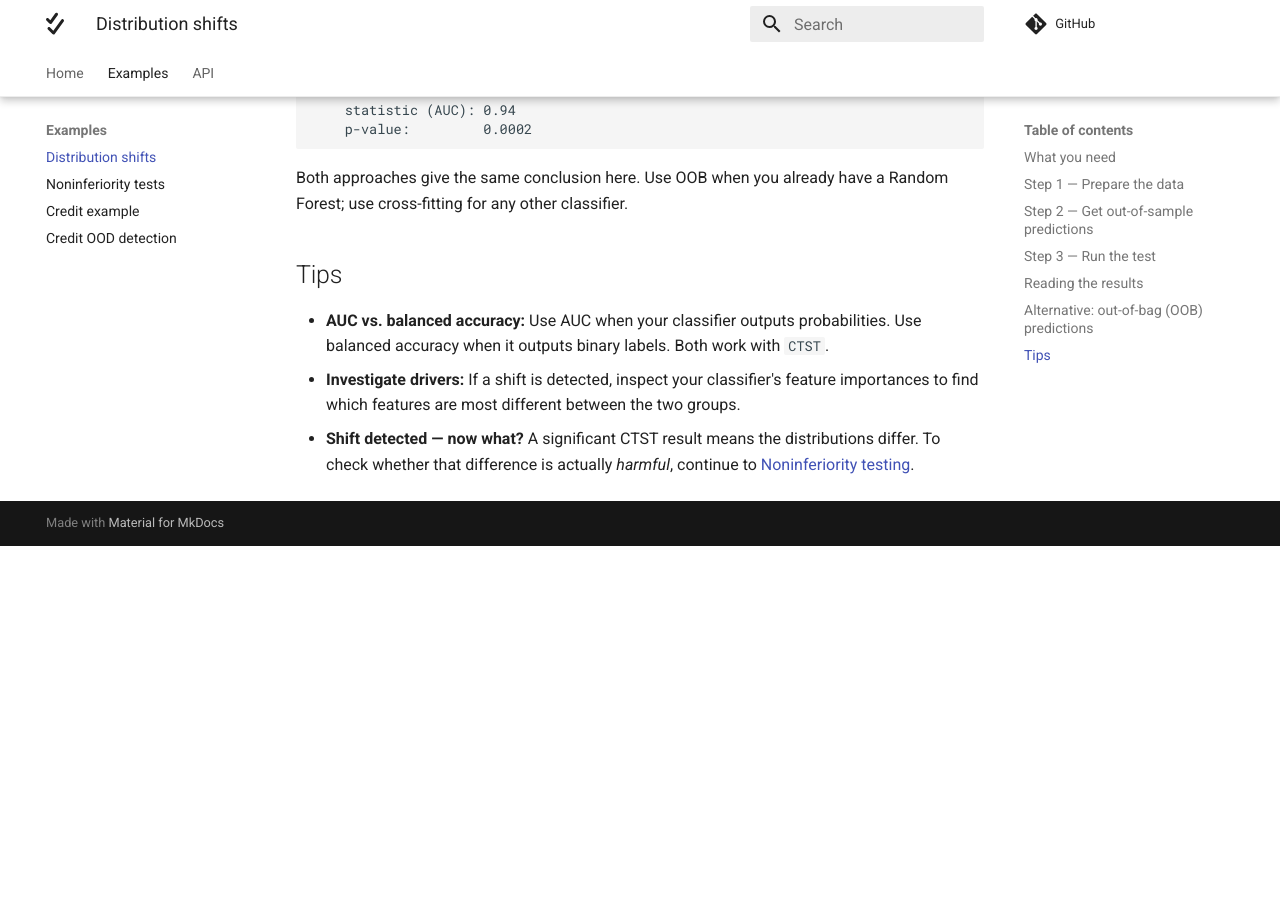
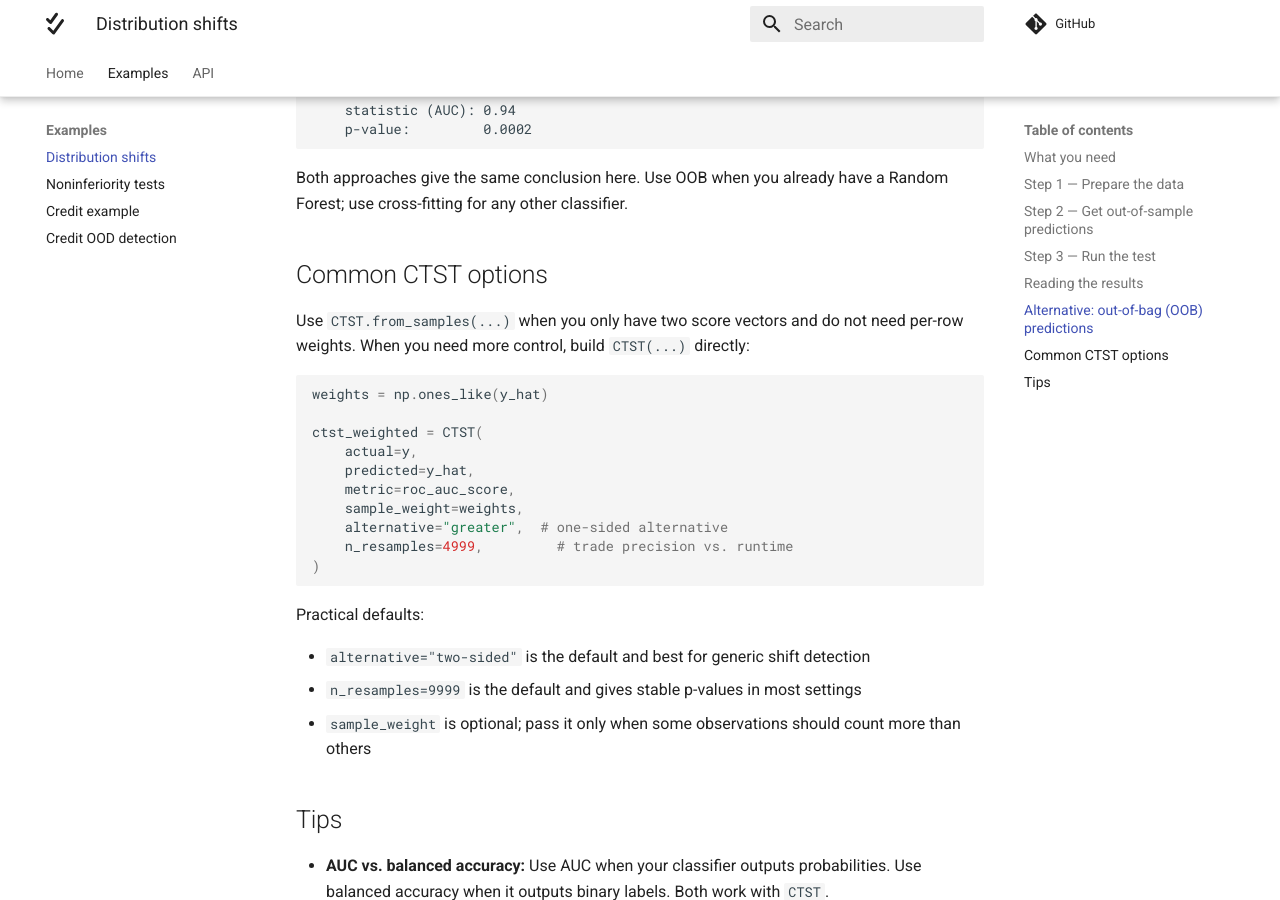
Before and after one commit to vathymut/samesame, an MkDocs documentation site: the page built from docs/examples/distribution-shifts.md, in a window 1280 px wide and 900 px high, scrolled down 2756 px. Built offline with MkDocs 1.6.1 and Material for MkDocs 9.7.7, drawn with Linux system fonts in a browser that asks for light colours; comment, search, counter and statistics services are not loaded; before the commit the page ends 3302 px from its top, so only the background shows below that.

Commit message:
chore: clarify API docs and clean test formatting

````diff
--- a/docs/examples/distribution-shifts.md
+++ b/docs/examples/distribution-shifts.md
@@ -127,6 +127,30 @@ print(f"  p-value:         {ctst_oob.pvalue:.4f}")
 Both approaches give the same conclusion here. Use OOB when you already have a Random Forest;
 use cross-fitting for any other classifier.
 
+## Common CTST options
+
+Use `CTST.from_samples(...)` when you only have two score vectors and do not need per-row weights.
+When you need more control, build `CTST(...)` directly:
+
+```python
+weights = np.ones_like(y_hat)
+
+ctst_weighted = CTST(
+    actual=y,
+    predicted=y_hat,
+    metric=roc_auc_score,
+    sample_weight=weights,
+    alternative="greater",  # one-sided alternative
+    n_resamples=4999,         # trade precision vs. runtime
+)
+```
+
+Practical defaults:
+
+- `alternative="two-sided"` is the default and best for generic shift detection
+- `n_resamples=9999` is the default and gives stable p-values in most settings
+- `sample_weight` is optional; pass it only when some observations should count more than others
+
 ## Tips
 
 - **AUC vs. balanced accuracy:** Use AUC when your classifier outputs probabilities. Use balanced
````
Also changed, not shown: README.md (+11 -0 lines), docs/examples/credit-ood-detection.md (+7 -1 lines), docs/examples/noninferiority.md (+8 -0 lines), 3 other files.
